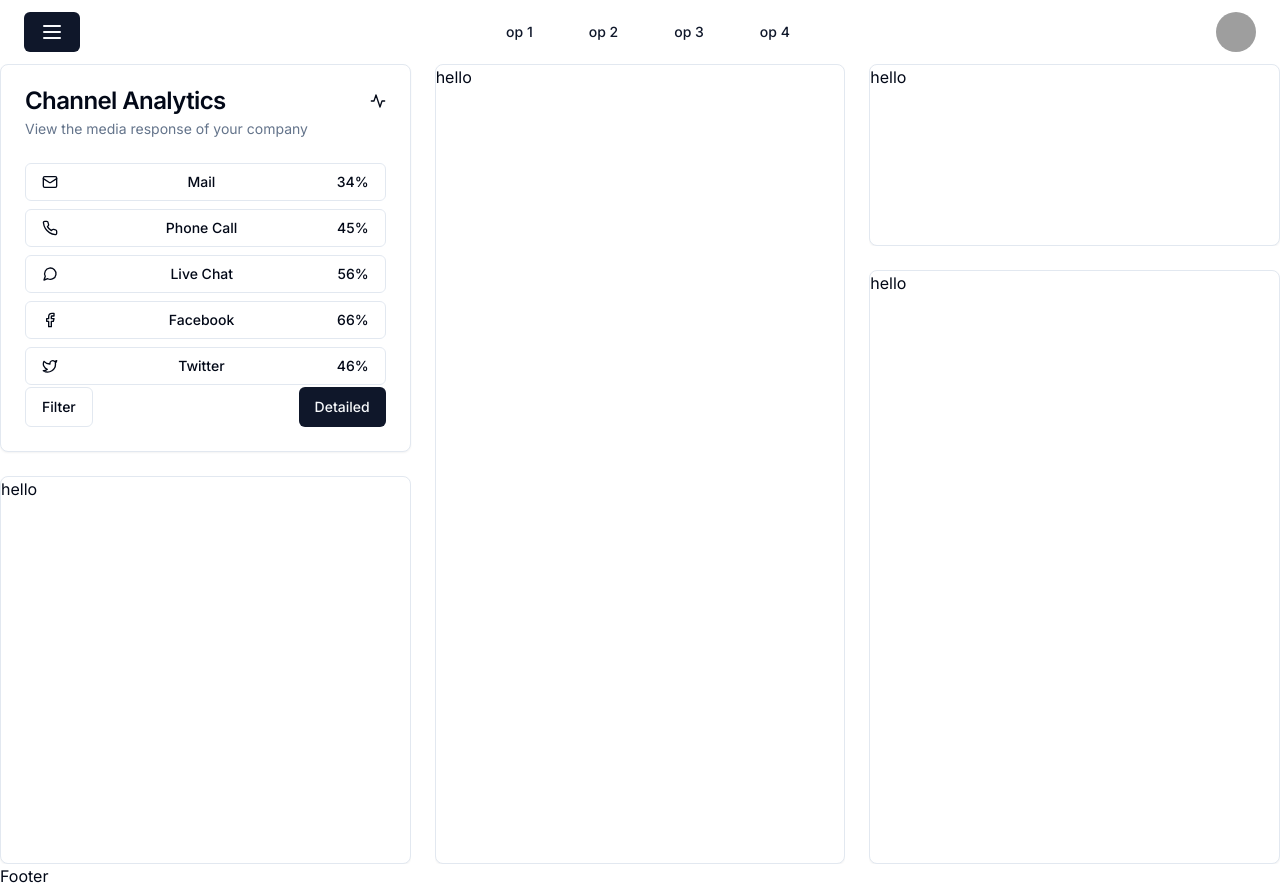
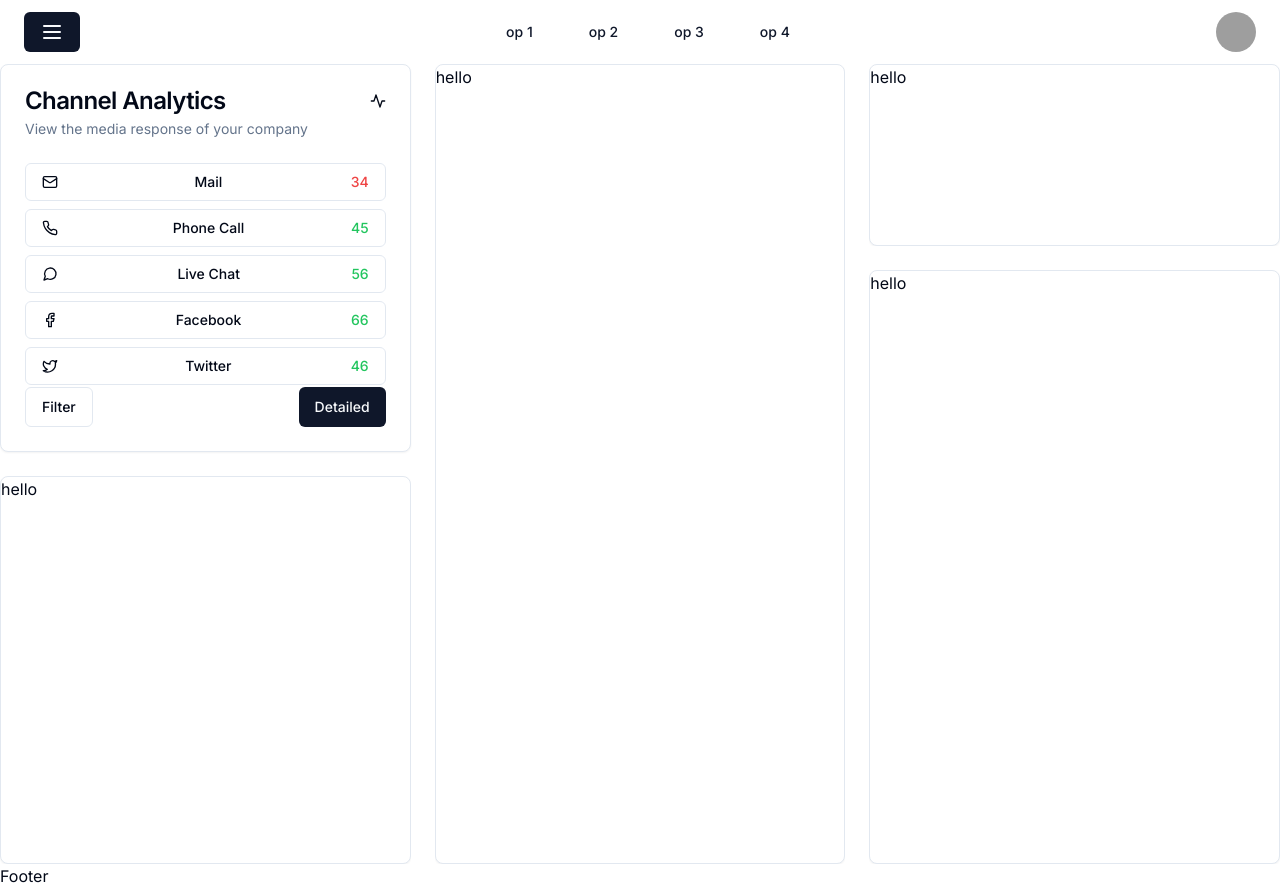
Before and after one commit to UmbrellaCrow612/real-time-customer-engagement-dashboard, a Next.js app: page / in a window 1280 px wide. Built offline with nearby package versions, Linux system fonts and the light colour scheme; grey boxes are pictures that could not be loaded.

Commit message:
added colors

```diff
--- a/src/components/HomeDashboard/ChannelAnalytics.tsx
+++ b/src/components/HomeDashboard/ChannelAnalytics.tsx
@@ -76,7 +76,7 @@ export default function ChannelAnalytics() {
       <Card className="h-[20rem] xl:h-auto xl:row-span-2 xl:col-span-1 flex flex-col">
         <CardHeader>
           <CardTitle className="flex items-center justify-between">
-            Channel Analytics <ActivityIcon className="w-4 h-4"/>
+            Channel Analytics <ActivityIcon className="w-4 h-4" />
           </CardTitle>
           <CardDescription>
             View the media response of your company
@@ -127,7 +127,8 @@ const ChannelCard = ({
     <>
       <Button className="justify-between w-full" variant={"outline"}>
         <Icon className="w-4 h-4 mr-2" />
-        {description} <span>{performance}%</span>
+        {description}{" "}
+        <span className={Number(performance) < 40 ? "text-destructive" : "text-green-500"}>{performance}</span>
       </Button>
     </>
   );
```
